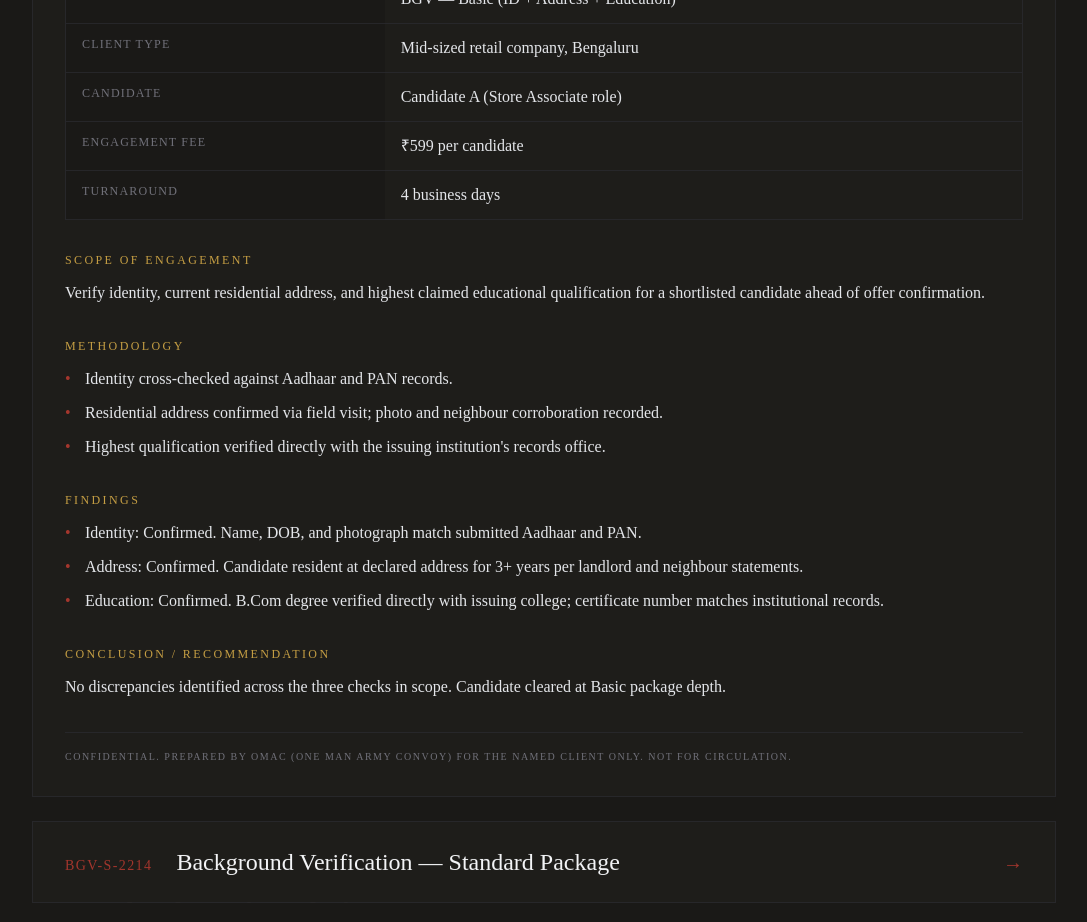
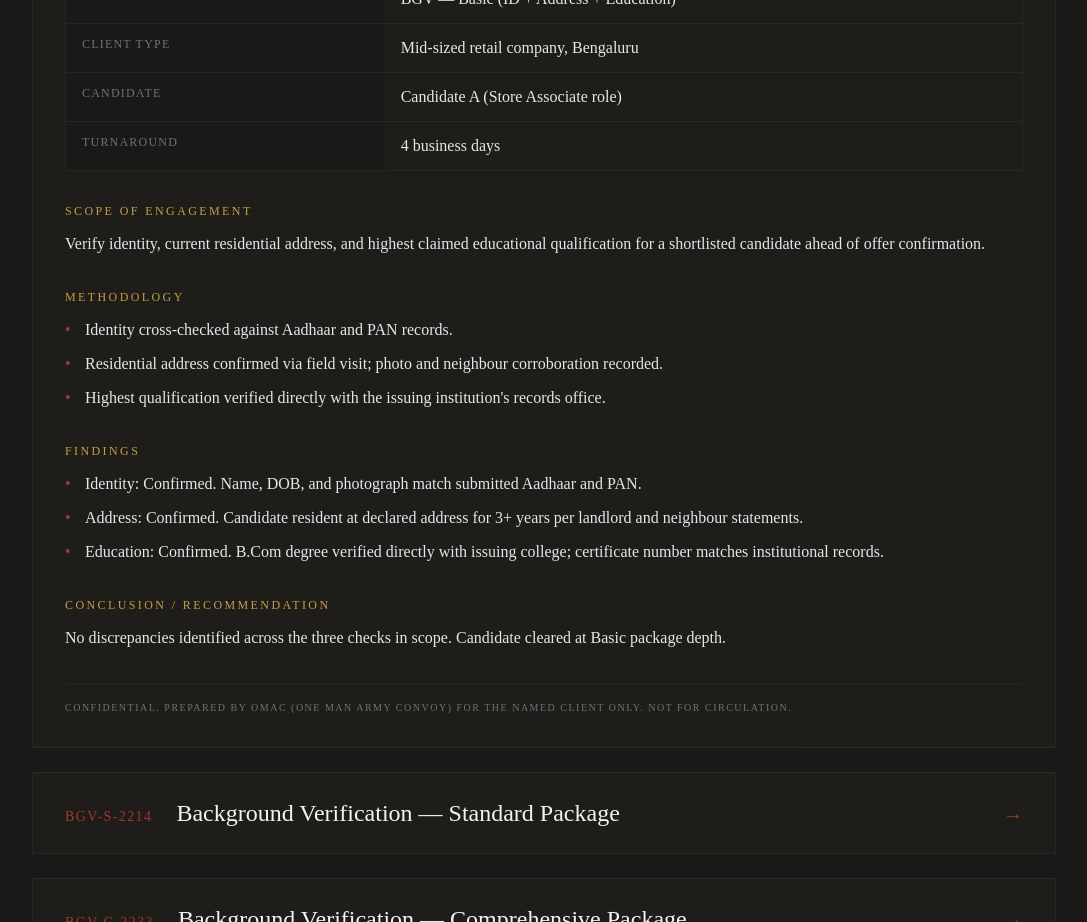
Before and after one commit to Abhishek3821/OMac1, a React (Create React App) app: page /sample-reports in a window 1280 px wide. Shown: the part 1200-2122 px from the top of the page, without its empty margins (96-1183 px from the left). Built offline with nearby package versions, Linux system fonts and the light colour scheme.

Commit message:
remove price

```diff
--- a/src/Pages/SampleReports.tsx
+++ b/src/Pages/SampleReports.tsx
@@ -27,7 +27,6 @@ const reports: SampleReport[] = [
       ['Service Line', 'BGV — Basic (ID + Address + Education)'],
       ['Client Type', 'Mid-sized retail company, Bengaluru'],
       ['Candidate', 'Candidate A (Store Associate role)'],
-      ['Engagement Fee', '₹599 per candidate'],
       ['Turnaround', '4 business days'],
     ],
     scope:
@@ -53,7 +52,6 @@ const reports: SampleReport[] = [
       ['Service Line', 'BGV — Standard (+2 Employment + Court)'],
       ['Client Type', 'IT services company, Bengaluru'],
       ['Candidate', 'Candidate B (Assistant Manager, Operations)'],
-      ['Engagement Fee', '₹1,299 per candidate'],
       ['Turnaround', '9 business days'],
     ],
     scope:
@@ -80,7 +78,7 @@ const reports: SampleReport[] = [
       ['Service Line', 'BGV — Comprehensive (+Criminal DB + References)'],
       ['Client Type', 'NBFC, Mumbai'],
       ['Candidate', 'Candidate C (Senior Manager, Credit Risk)'],
-      ['Engagement Fee', '₹2,199 per candidate'],
+
       ['Turnaround', '13 business days'],
     ],
     scope:
@@ -107,7 +105,6 @@ const reports: SampleReport[] = [
       ['Service Line', 'CI — Preliminary Assessment'],
       ['Client Type', 'D2C consumer brand, Pune'],
       ['Matter', 'Suspected inventory shrinkage, single warehouse'],
-      ['Engagement Fee', '₹15,000 flat (creditable against full engagement)'],
       ['Turnaround', '5 business days'],
     ],
     scope:
@@ -133,7 +130,6 @@ const reports: SampleReport[] = [
       ['Service Line', 'CI — Standard Engagement (single site, <30 days)'],
       ['Client Type', 'D2C consumer brand, Pune (continuation of CI-PA-1187)'],
       ['Matter', 'Warehouse inventory shrinkage — full investigation'],
-      ['Engagement Fee', '₹65,000 (from)'],
       ['Duration', '22 days'],
     ],
     scope:
@@ -159,7 +155,6 @@ const reports: SampleReport[] = [
       ['Service Line', 'CI — Complex / Multi-site Engagement'],
       ['Client Type', 'NBFC, multi-city branch network'],
       ['Matter', 'Suspected vendor kickback scheme across 3 branches'],
-      ['Engagement Fee', '₹1,50,000 (from; final quote custom-scoped)'],
       ['Duration', '9 weeks'],
     ],
     scope:
@@ -185,7 +180,6 @@ const reports: SampleReport[] = [
       ['Service Line', 'PI — Asset Trace / Individual Verification'],
       ['Client Type', 'Individual, via referring counsel'],
       ['Matter', "Verification of counterparty's declared financial standing before a personal loan agreement"],
-      ['Engagement Fee', '₹22,000 (from)'],
       ['Duration', '11 days'],
     ],
     scope:
@@ -211,7 +205,7 @@ const reports: SampleReport[] = [
       ['Service Line', 'PI — Surveillance (single investigator / 2-investigator team)'],
       ['Client Type', 'Individual'],
       ['Matter', "Verification of subject's stated daily routine and workplace attendance"],
-      ['Engagement Fee', '₹5,000/day (single) or ₹8,500/day (2-investigator team); minimum 3 days'],
+
       ['Duration', '4 days, single investigator'],
     ],
     scope:
@@ -237,7 +231,6 @@ const reports: SampleReport[] = [
       ['Service Line', 'MI — Pre-matrimonial, Standard'],
       ['Client Type', 'Family, Delhi NCR'],
       ['Subject', 'Prospective groom, proposed alliance'],
-      ['Engagement Fee', '₹28,000'],
       ['Duration', '12 days'],
     ],
     scope:
@@ -263,7 +256,6 @@ const reports: SampleReport[] = [
       ['Service Line', 'MI — Pre-matrimonial, Comprehensive'],
       ['Client Type', 'Family, Delhi NCR'],
       ['Subject', 'Prospective groom, proposed alliance'],
-      ['Engagement Fee', '₹48,000'],
       ['Duration', '19 days'],
     ],
     scope:
@@ -289,7 +281,6 @@ const reports: SampleReport[] = [
       ['Service Line', 'MI — Post-matrimonial / Infidelity Surveillance'],
       ['Client Type', 'Individual, Mumbai'],
       ['Subject', "Client's spouse"],
-      ['Engagement Fee', '₹45,000 (from; duration-based, quoted after scoping call)'],
       ['Duration', '10 days'],
     ],
     scope:
@@ -315,7 +306,6 @@ const reports: SampleReport[] = [
       ['Service Line', 'MI — Divorce Evidence / Asset Trace Support'],
       ['Client Type', 'Individual, via referring counsel, Pune'],
       ['Matter', "Verification of opposing party's declared income and assets in ongoing divorce proceeding"],
-      ['Engagement Fee', '₹40,000 (from)'],
       ['Duration', '16 days'],
     ],
     scope:
```
